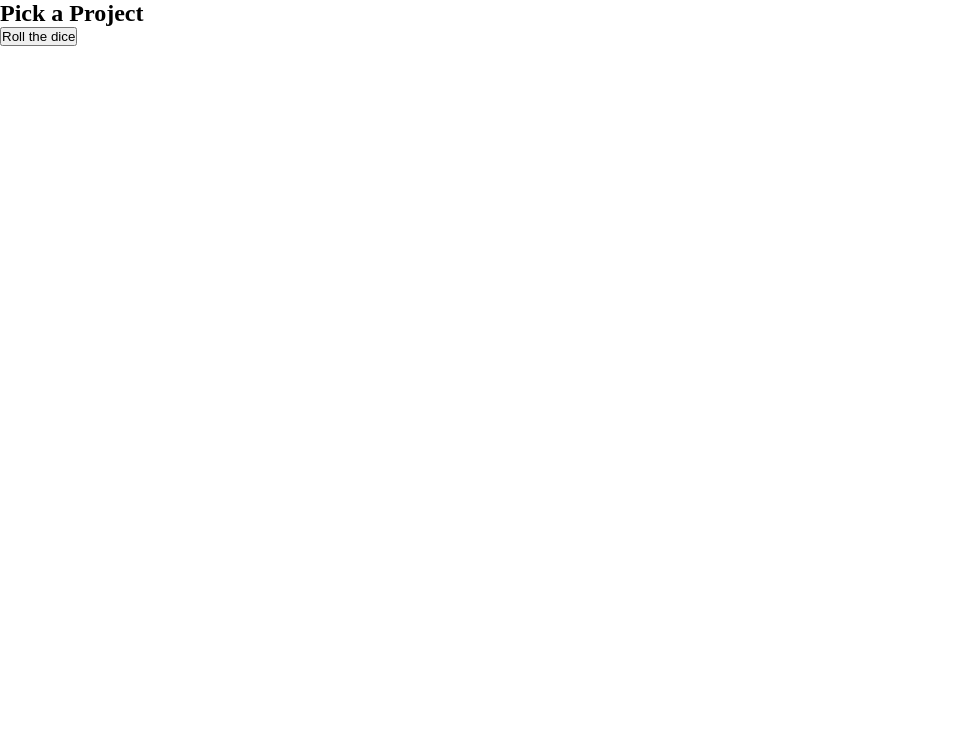
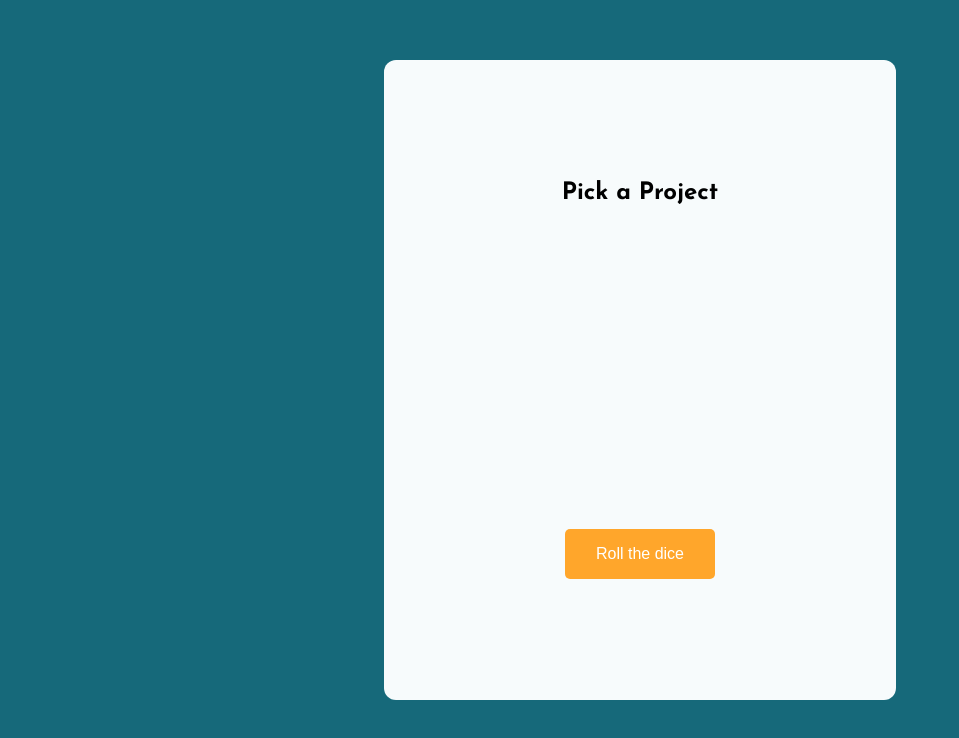
Before and after one commit to pchioza/random-project-picker, a plain HTML site: page index.html in a window 1280 px wide. Shown: the whole page, without its empty margins (0-959 px from the left). Drawn offline with Linux system fonts and the light colour scheme.

Commit message:
Added styles
Added styles to the page

```diff
--- a/index.html
+++ b/index.html
@@ -8,8 +8,13 @@
 </head>
 <body>
     <div class="container">
-        <h2 class="title">Pick a Project</h2>
-        <h1 id="project-name" onload="document.getElementById('project-name').innerHTML = getProject()"></h1>
+        <div class="logo">
+            <h2 class="title">Pick a Project</h2>
+        </div>
+        <div class="screen">
+            <h1 id="project-name" onload="document.getElementById('project-name').innerHTML = getProject()"></h1>
+        </div>
+
         <button onclick="document.getElementById('project-name').innerHTML = getProject()">Roll the dice</button>
     </div>
 
--- a/script.js
+++ b/script.js
@@ -8,5 +8,5 @@ const generateRndInt = (min,max)=> {
 
 //return a random project from the array of projects
 const getProject = () => {
-    return projectList[generateRndInt(0,50)];
+    return projectList[generateRndInt(0,49)];
 }
--- a/style.css
+++ b/style.css
@@ -1,5 +1,50 @@
+@import url("https://fonts.googleapis.com/css2?family=Josefin+Sans:ital,wght@0,200;0,300;0,400;0,700;1,700&display=swap");
+
+:root {
+  --first-colour: #16697a;
+  --secondary-colour: #ffa62b;
+  --third-color: #db6400;
+}
+
 * {
   padding: 0;
   margin: 0;
   box-sizing: border-box;
 }
+
+body {
+  font-family: "Josefin Sans", sans-serif;
+  background-color: var(--first-colour);
+  display: flex;
+  justify-content: center;
+}
+
+.container {
+  background-color: #f7fbfc;
+  width: 40%;
+  height: 80vh;
+  margin-top: 60px;
+  padding-top: 40px;
+  padding-bottom: 40px;
+  border-radius: 12px;
+  display: flex;
+  flex-direction: column;
+  align-items: center;
+  justify-content: space-around;
+}
+
+button {
+  color: white;
+  background-color: var(--secondary-colour);
+  padding: 10px;
+  width: 150px;
+  height: 50px;
+  border: none;
+  outline: none;
+  border-radius: 5px;
+  font-size: medium;
+}
+
+button:hover {
+  background-color: #fdbb5e;
+}
```
